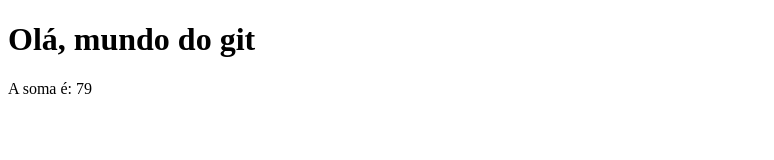
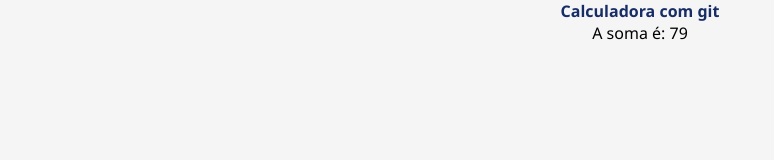
Before and after one commit to SysCommFlow/Conversor-De-Cambio-Online, a plain HTML site: page index.html in a window 1280 px wide. Shown: the whole page, without its empty margins (0-774 px from the left). Drawn offline with Linux system fonts and the light colour scheme.

Commit message:
Criamos variaveis css e adicionamos alguns estilos

```diff
--- a/css/index.css
+++ b/css/index.css
@@ -0,0 +1,15 @@
+@import url("variables.css");
+*{
+    padding: 0;
+    margin: 0;
+    font-family: var(--font-primary);
+    font-size: 1em;
+}
+
+body{
+    background: var(--color-whitesmoke);
+    text-align: center;
+}
+h1{
+    color: var(--color-primary);
+}
--- /dev/null
+++ b/css/variables.css
@@ -0,0 +1,14 @@
+:root{
+    /*
+    # Colors
+    */
+    --color-primary: rgba(22, 45, 102, 1);
+    --color-secundary: dodgerblue;
+    --color-third: #f9f9f9;
+    --color-whitesmoke: whitesmoke;
+    /*
+    # Fonts
+    */
+    --font-primary:'Segoe UI', Tahoma, Geneva, Verdana, sans-serif;
+    --font-secundary: Arial, Helvetica, sans-serif;;
+}
--- a/index.html
+++ b/index.html
@@ -7,7 +7,7 @@
     <link rel="stylesheet" href="css/index.css">
 </head>
 <body>
-    <h1>Olá, mundo do git</h1>
+    <h1>Calculadora com git</h1>
     <script src="js/index.js"></script>
 </body>
 </html>
```
